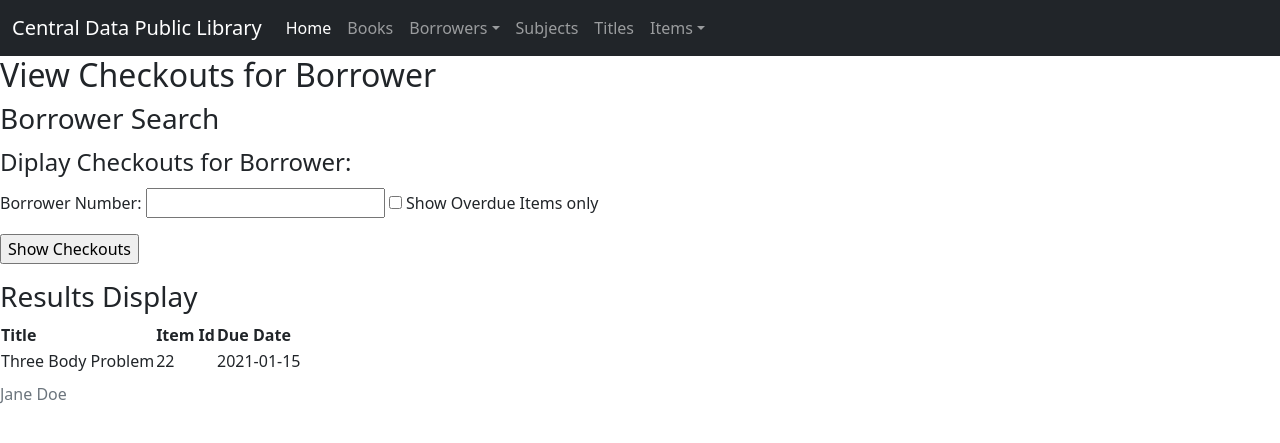
After one commit to stumpfjo/CS340_Project, a Flask app: page /borrowers/view_checkouts in a window 1280 px wide. The commit adds this page. Shown: the top 443 px of the page. Run offline with Flask 2, Linux system fonts and the light colour scheme.

Commit message:
added search for borrower checkouts

```diff
--- a/app.py
+++ b/app.py
@@ -32,6 +32,10 @@ def add_borrowers():
 def view_borrowers():
     return render_template("borrowers/view_borrowers.html")
 
+@app.route('/borrowers/view_checkouts')
+def view_borrower_checkouts():
+    return render_template("borrowers/view_checkouts.html")
+
 @app.route('/subjects')
 def subjects():
     return render_template("subjects.html")
--- a/templates/base.html
+++ b/templates/base.html
@@ -28,6 +28,7 @@
 				    <ul class="dropdown-menu">
 				      <li><a class="dropdown-item" href="{{url_for('add_borrowers')}}">Add</a></li>
 				      <li><a class="dropdown-item" href="{{url_for('view_borrowers')}}">View/Modify</a></li>
+							<li><a class="dropdown-item" href="{{url_for('view_borrower_checkouts')}}">View Checkouts</a></li>
 							<li><hr class="dropdown-divider"></li>
 							<li><a class="dropdown-item" href="{{url_for('borrowers')}}">Borrowers Home</a></li>
 				    </ul>
--- a/templates/borrowers.html
+++ b/templates/borrowers.html
@@ -7,6 +7,8 @@
       <dd>Page for manipulating the Borrowers table. Allows adding a new entry to Borrowers via a form.
       <dt><a href="{{url_for('view_borrowers')}}">View/Modify Borrowers</a></dt>
       <dd>Allows displaying existing Borrowers in the system. The display of existing Borrowers can be searched/filtered by last_name, first_name, zip_code, and/or borrower_id. Displayed Borrowers can be updated or deleted.</dd>
+      <dt><a href="{{url_for('view_borrower_checkouts')}}">View Borrower Checkouts</a></dt>
+      <dd>Displays the items checked out by a Borrower. Can be filtered to show only overdue items</dd>
     </dl>
 
 
--- a/templates/borrowers/view_borrowers.html
+++ b/templates/borrowers/view_borrowers.html
@@ -31,7 +31,7 @@
       <label for="searchId">Borrower Number:</label>
       <input type="number" id="findId" name=idNum>
     <p>
-      <input type="submit" id="findBorrower" value="Find Borrower">
+      <input type="submit" id="findBorrower" value="Find Borrower(s)">
   </fieldset>
 </form>
 <h3>Results Display</h3>
--- /dev/null
+++ b/templates/borrowers/view_checkouts.html
@@ -0,0 +1,36 @@
+{% extends 'base.html' %}
+
+{% block content %}
+<h2>View Checkouts for Borrower</h2>
+<h3>Borrower Search</h3>
+<form id="view_checkouts">
+  <fieldset>
+    <legend>Diplay Checkouts for Borrower:</legend>
+    <p>
+      <label for="searchId">Borrower Number:</label>
+      <input type="number" id="findId" name=idNum>
+      <input type="checkbox" id="overdue" name="overdue_only" value="overdue_only">
+      <label for="overdue">Show Overdue Items only</label>
+    <p>
+      <input type="submit" id="findBorrower" value="Show Checkouts">
+  <fieldset>
+</form>
+<h3>Results Display</h3>
+<table>
+  <caption>Jane Doe</caption>
+  <thead>
+    <tr>
+      <th>Title</th>
+      <th>Item Id</th>
+      <th>Due Date</th>
+    </tr>
+  </thead>
+  <tbody>
+    <tr>
+      <td>Three Body Problem</td>
+      <td>22</td>
+      <td>2021-01-15</td>
+    </tr>
+  </tbody>
+</table>
+{% endblock %}
--- a/templates/index.html
+++ b/templates/index.html
@@ -11,6 +11,8 @@
     <dd>Page for manipulating the Borrowers table. Allows adding a new entry to Borrowers via a form.
     <dt><a href="/borrowers/add_borrowers">View/Modify Borrowers</a></dt>
     <dd>Allows displaying existing Borrowers in the system. The display of existing Borrowers can be searched/filtered by last_name, first_name, zip_code, and/or borrower_id. Displayed Borrowers can be updated or deleted.</dd>
+    <dt><a href="{{url_for('view_borrower_checkouts')}}">View Borrower Checkouts</a></dt>
+    <dd>Displays the items checked out by a Borrower. Can be filtered to show only overdue items</dd>
     <dt><a href="/items">Items Home</a></dt>
     <dd>Subpage to provide links to different Items-related functions.</dd>
     <dt><a href="{{url_for('checkout_item')}}">Checkouts</a></dt>
```
